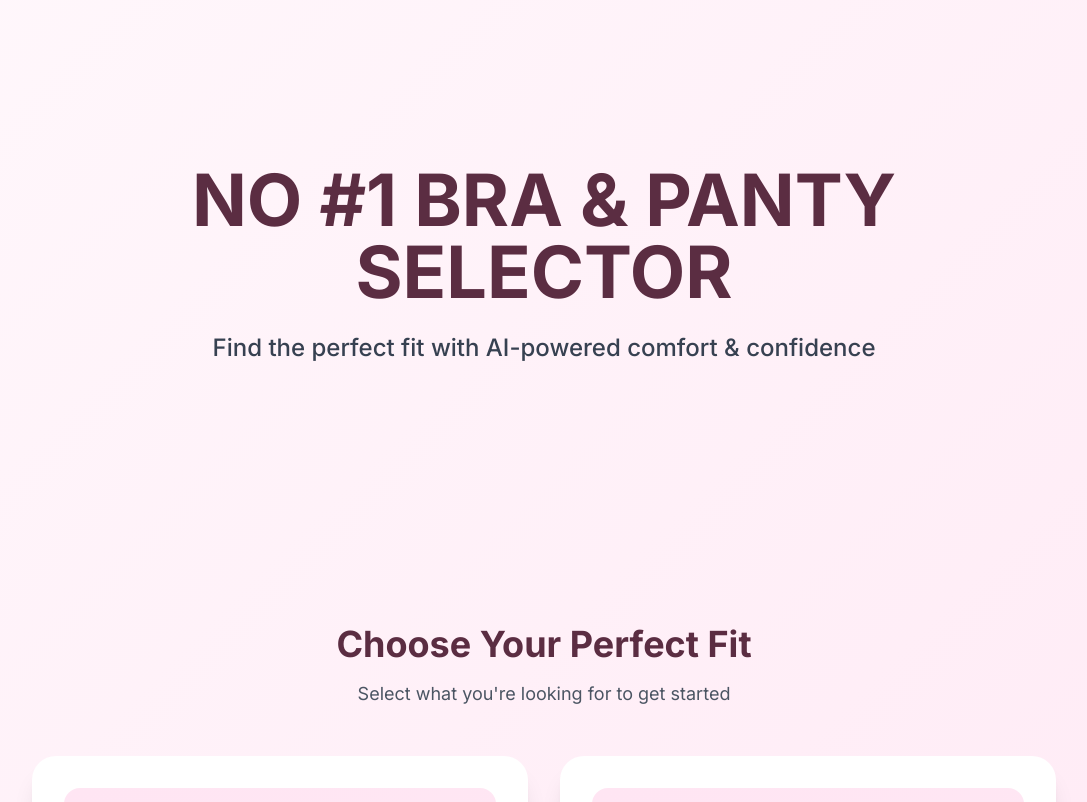
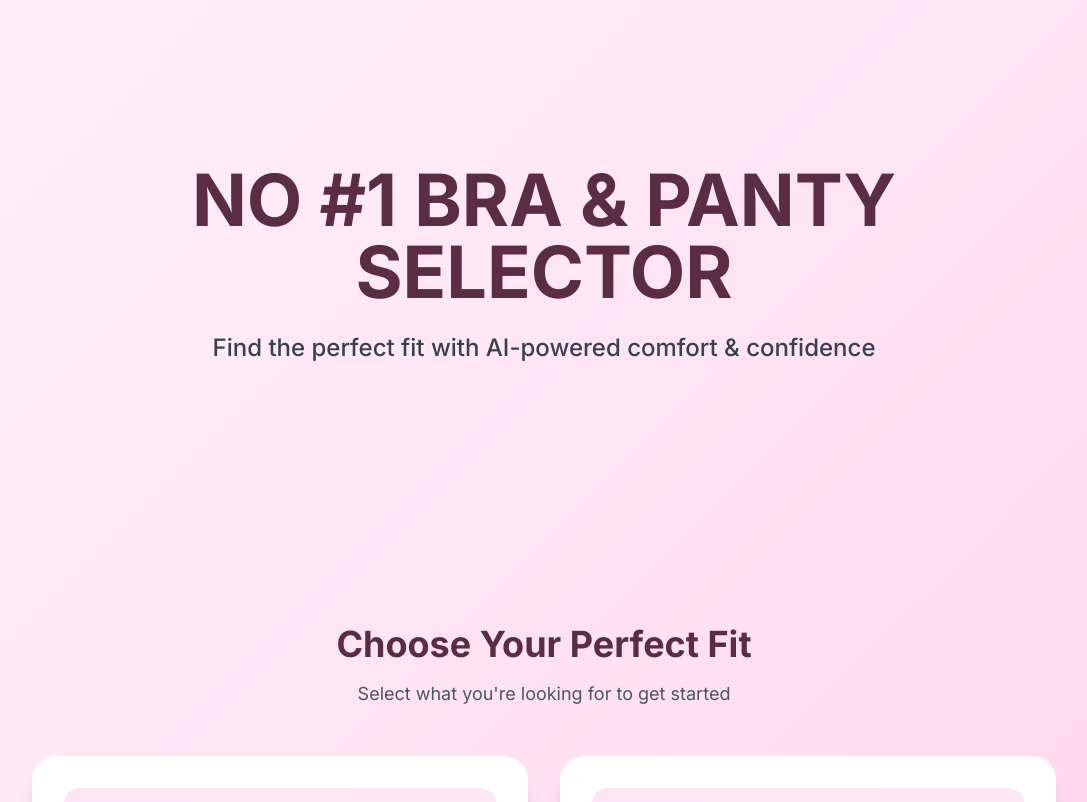
Before and after one commit to dev-fuadhasan/dressfinder, a React (Vite) app in the folder frontend/: page / in a window 1280 px wide. Shown: the top 802 px of the page, without its empty margins (96-1183 px from the left). Built offline with nearby package versions, Linux system fonts and the light colour scheme; no server answers.

Commit message:
Fix background opacity - add white base to prevent dark appearance

```diff
--- a/frontend/src/style.css
+++ b/frontend/src/style.css
@@ -12,7 +12,8 @@
 
 body {
   font-family: 'Inter', 'Poppins', sans-serif;
-  background: linear-gradient(135deg, rgba(255, 229, 243, 0.3) 0%, rgba(255, 136, 198, 0.2) 100%);
+  background: #ffffff;
+  background-image: linear-gradient(135deg, rgba(255, 229, 243, 0.5) 0%, rgba(255, 136, 198, 0.4) 100%);
   min-height: 100vh;
 }
 
```
